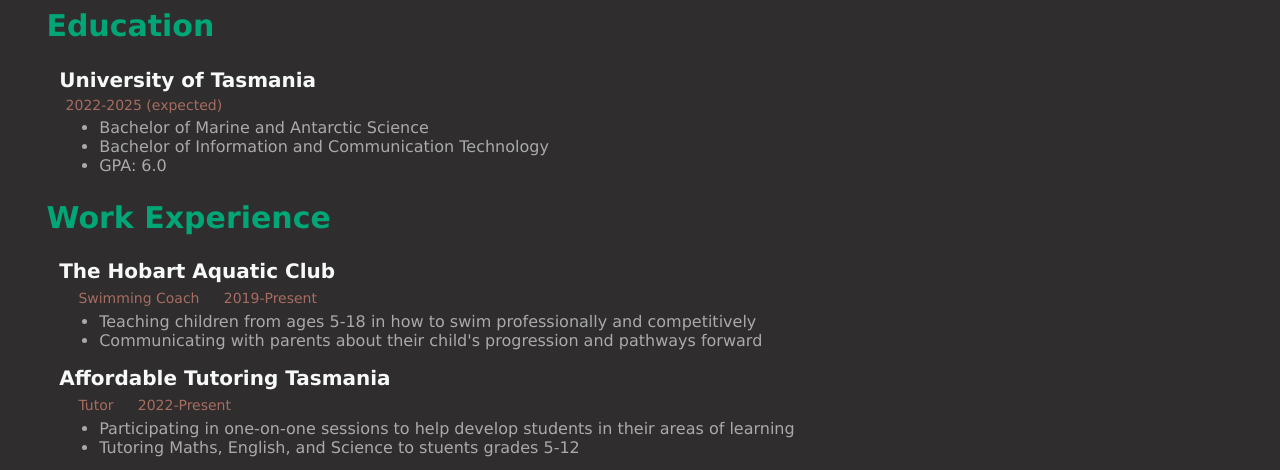
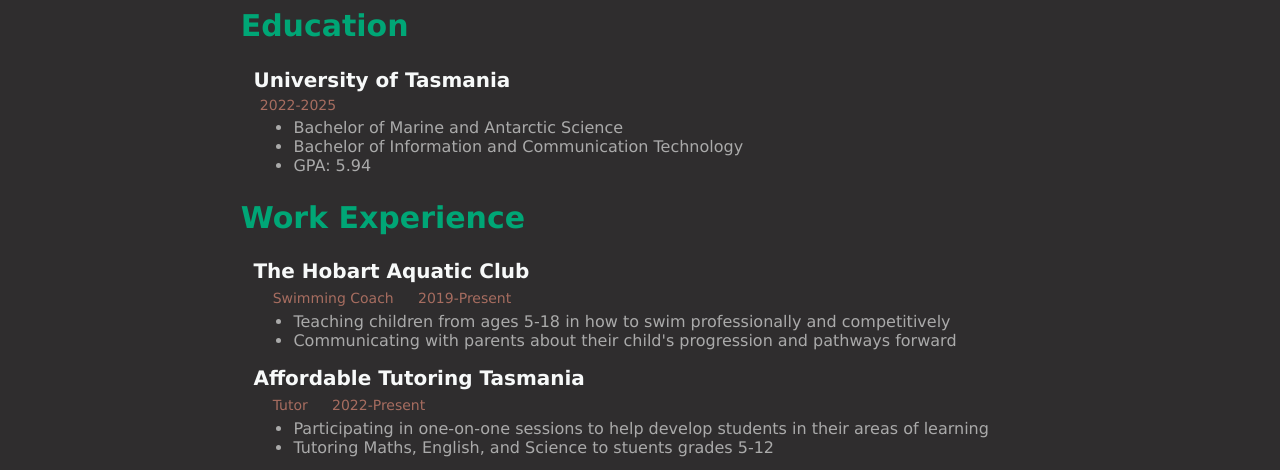
Before and after one commit to LuddyFish/LuddyFish.github.io, a plain HTML site: page resume.html in a window 1280 px wide. Shown: the part 323-793 px from the top of the page. Drawn offline with Linux system fonts and the light colour scheme.

Commit message:
Updated resume

```diff
--- a/resume.html
+++ b/resume.html
@@ -43,6 +43,7 @@
             <hr class="divider">
         </header>
         <main>
+            <div class="container">
                 <div class="contact">
                     <h2>Contact</h2>
                     <p class="phone">0455 274 253</p>
@@ -54,11 +55,11 @@
                     <div class="education">
                         <h2>Education</h2>
                         <p class="business">University of Tasmania</p>
-                    <p class="date">2022-2025 (expected)</p>
+                        <p class="date">2022-2025</p>
                         <ul>
                             <li>Bachelor of Marine and Antarctic Science</li>
                             <li>Bachelor of Information and Communication Technology</li>
-                        <li>GPA: 6.0</li>
+                            <li>GPA: 5.94</li>
                         </ul>
                     </div>
                     <div class="work">
@@ -140,6 +141,7 @@
                         </ul>
                     </div>
                 </div>
+            </div>
         </main>
     </body>
 </html>
--- a/styles/resume.css
+++ b/styles/resume.css
@@ -1,5 +1,8 @@
 main {
     margin: 0 3vw;
+    .container {
+        justify-self: center;
+    }
 }
 
 h2 {
```
Lines whose indentation alone changed are shown as unchanged.
